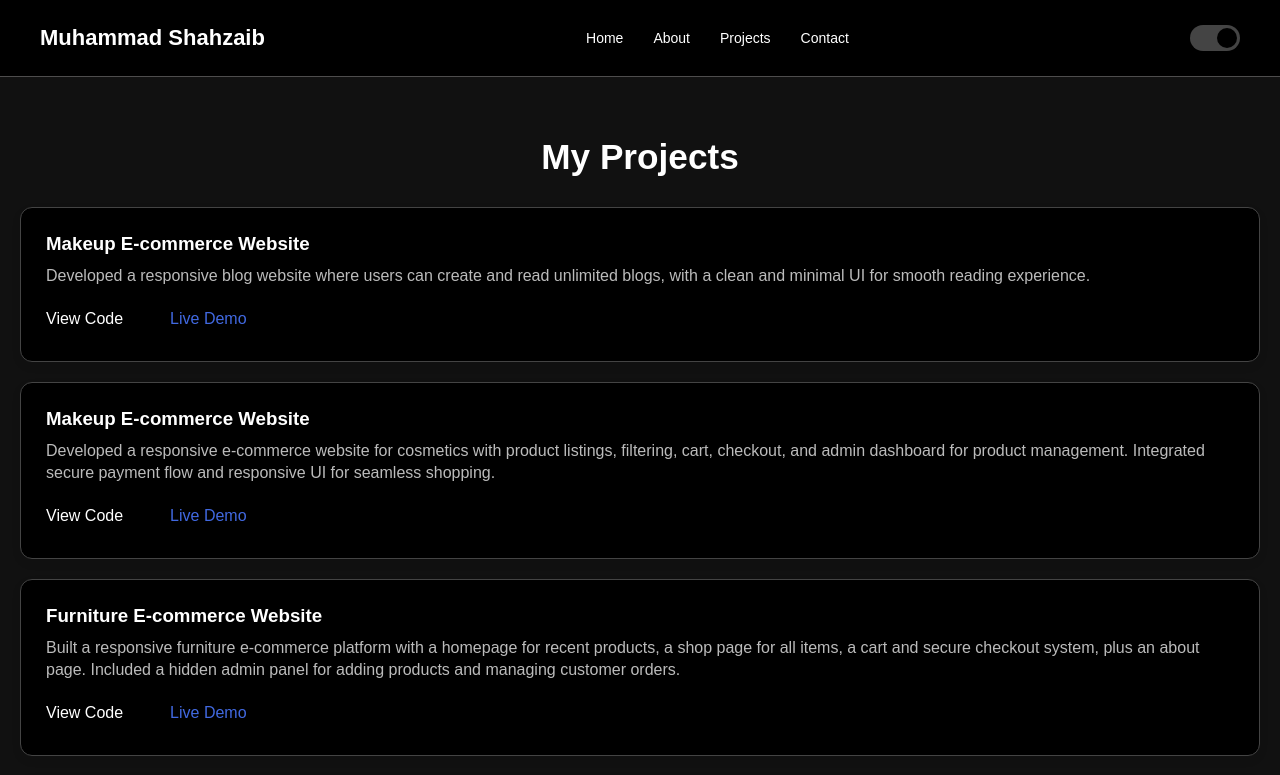
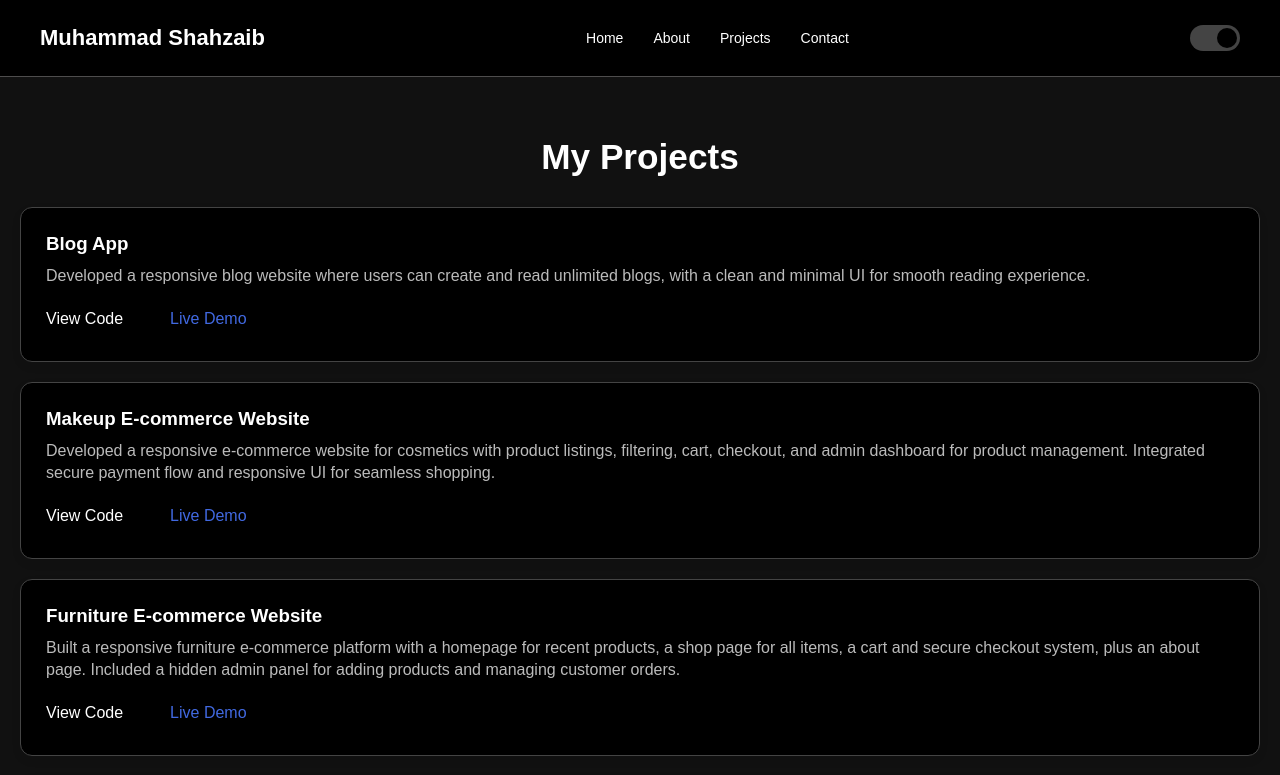
Before and after one commit to MuhammadShahzaib607/MuhammadShahzaib_Portfolio, a React (Vite) app: page /projects in a window 1280 px wide. Shown: the top 775 px of the page. Built offline with nearby package versions, Linux system fonts and the light colour scheme.

Commit message:
Add blog website Link

```diff
--- a/src/pages/projects/Projects.jsx
+++ b/src/pages/projects/Projects.jsx
@@ -3,7 +3,7 @@ import "./projects.scss";
 
 const projectsData = [
   {
-    title: "Makeup E-commerce Website",
+    title: "Blog App",
     desc: "Developed a responsive blog website where users can create and read unlimited blogs, with a clean and minimal UI for smooth reading experience.",
     codeLink: "https://github.com/MuhammadShahzaib607/Blog-App",
     liveLink: "https://shahzaib-blog-app.vercel.app/",
```
